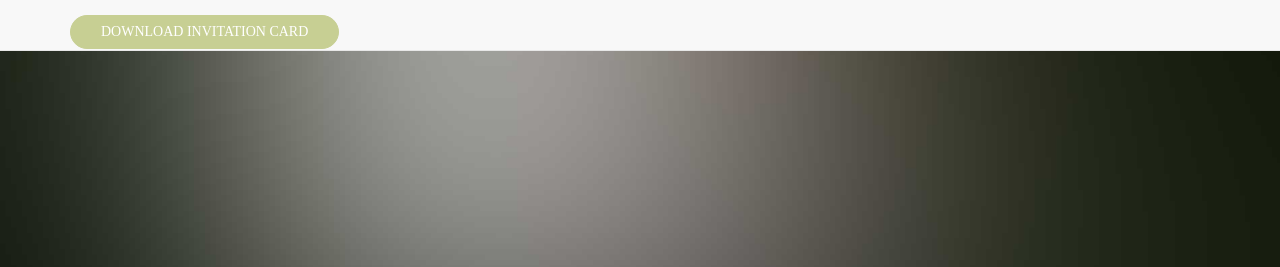
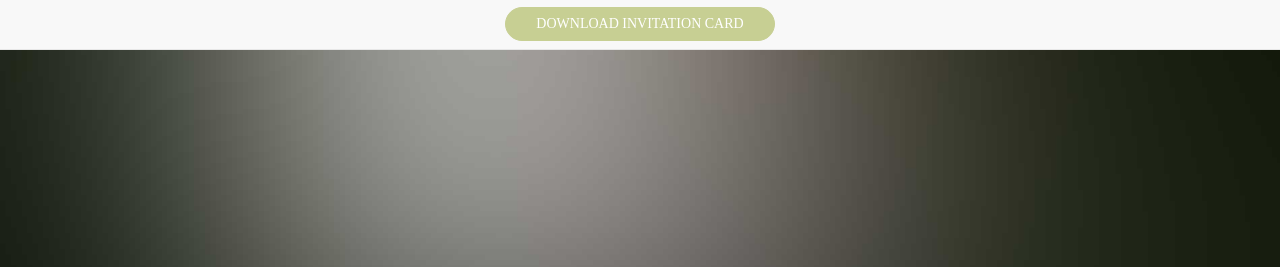
Before and after one commit to chandrafamily/chandrafamily.github.io, a plain HTML site: page index.html in a window 1280 px wide. Shown: the top 267 px of the page. Drawn offline with nearby package versions, Linux system fonts and the light colour scheme; a web font is replaced by a local one.

Commit message:
Button Center

```diff
--- a/index.html
+++ b/index.html
@@ -15,10 +15,8 @@
 
 
  <nav class="navbar navbar-default navbar-fixed-top">
-  <div class="container text-center">
-    <div class="navbar-header text-center">
-      <a style="text-align: right;" class="navbar-brand" href="https://drive.google.com/open?id=1jvwXBKYleFsfXuLjywFelkrgPFNbn2DR" target="_blank"><button class="btn btn-primary">Download Invitation Card</button></a>
-    </div>
+    <div style="text-align: center; margin-top: 0.4em" >
+      <a  href="https://drive.google.com/open?id=1jvwXBKYleFsfXuLjywFelkrgPFNbn2DR" target="_blank"><button class="btn btn-primary">Download Invitation Card</button></a>
   </div>
 </nav>
 
```
